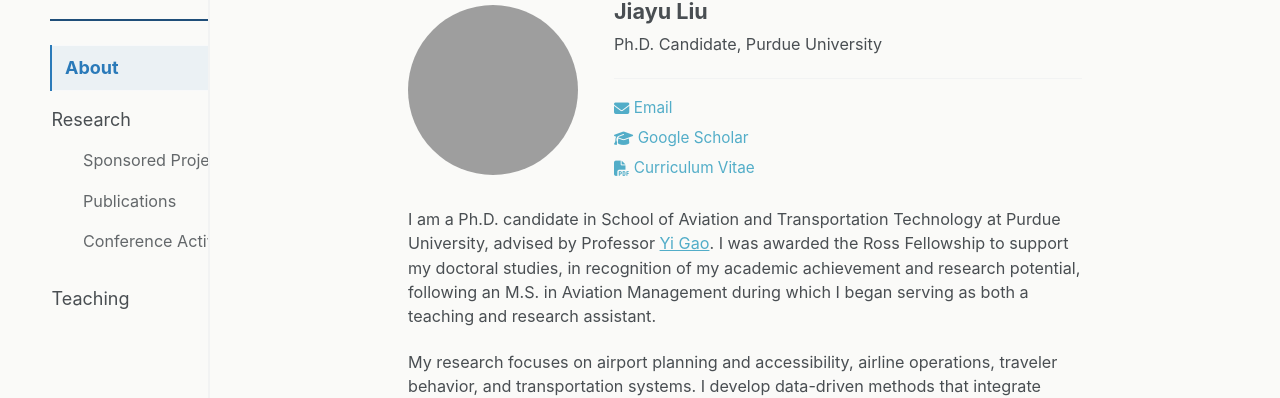
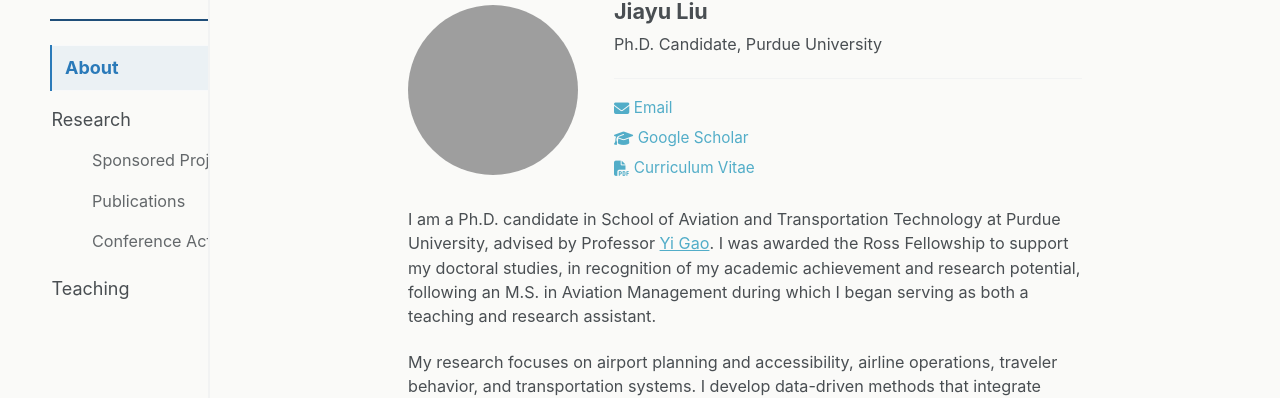
Before and after one commit to liu3309/liu3309.github.io, a Jekyll site: the page built from index.md, in a window 1280 px wide. Shown: the part 150-548 px from the top of the page. Built offline with Jekyll 4.4.1, drawn with Linux system fonts in a browser that asks for light colours; a script that is not in the unit is left out.

Commit message:
Update main.scss

```diff
--- a/assets/css/main.scss
+++ b/assets/css/main.scss
@@ -143,6 +143,8 @@
   .left-nav {
     display: block;
     margin-top: 13rem;
+    width: 105%;
+    max-width: none;
   }
 
   /* Main navigation items */
@@ -180,8 +182,10 @@
   /* Section heading, such as Research */
 
   .left-nav__item--section {
-    margin: 0;
-  }
+    width: 100%;
+    max-width: none;
+}
+
 
   .left-nav__section-title {
     font-weight: 400;
@@ -191,9 +195,10 @@
   /* Permanently visible indented subtabs */
 
   .left-nav__sublist {
-    margin: 0 0 0.6rem;
-    padding-left: 1rem;
-  }
+    width: 100%;
+    max-width: none;
+    padding-left: 1.5rem;
+}
 
   .left-nav__subitem {
     display: block;
@@ -331,6 +336,7 @@
 
   .left-nav__item--section {
     width: 100%;
+    max-width: none;
   }
 
   .left-nav__section-title {
@@ -340,6 +346,8 @@
   .left-nav__sublist {
     display: flex;
     flex-wrap: wrap;
+    width: 100%;
+    max-width: none;
 
     gap: 0.35rem;
     margin: 0;
```
